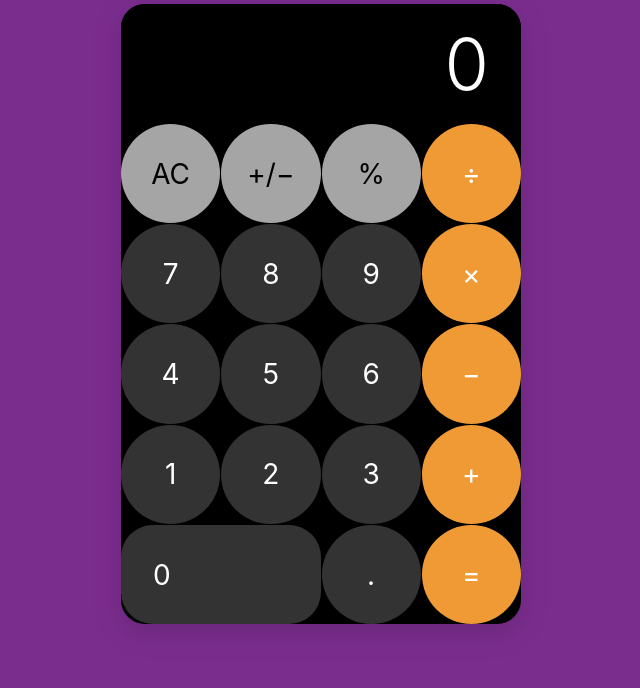
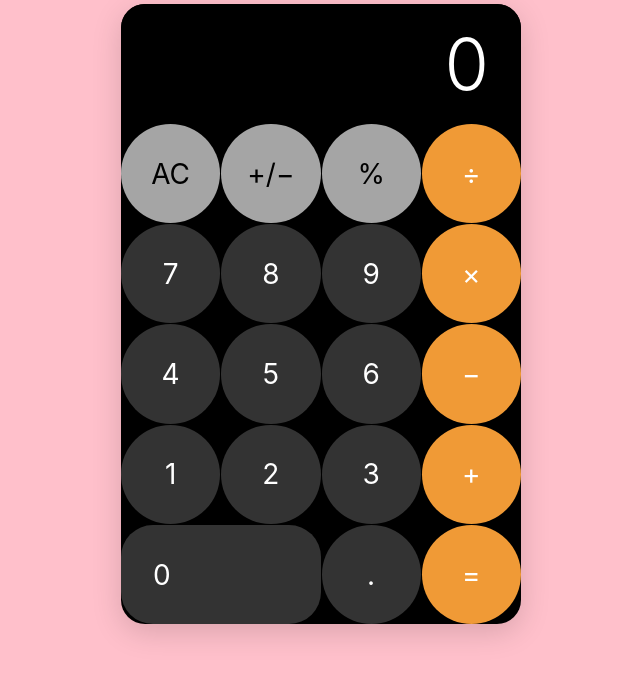
Before and after one commit to etra/crump-calculator-demo, a plain HTML site: page index.html in a window 1280 px wide. Shown: the part 112-800 px from the top of the page, without its empty margins (319-959 px from the left). Drawn offline with Linux system fonts and the light colour scheme.

```diff
--- a/css/styles.css
+++ b/css/styles.css
@@ -30,7 +30,7 @@
 /* ===== Custom Properties ===== */
 :root {
   /* Colors */
-  --bg-color: #7b2d8e;
+  --bg-color: #ffc0cb;
   --display-color: #000;
   --display-text-color: #fff;
   --btn-number-color: #333;
```
